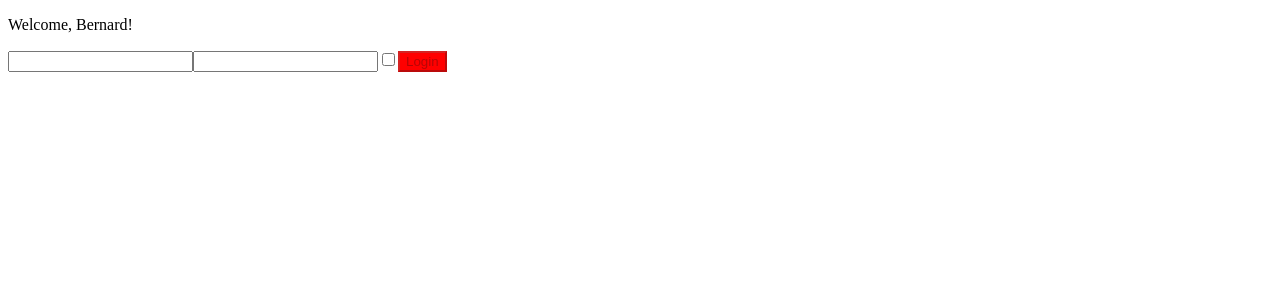
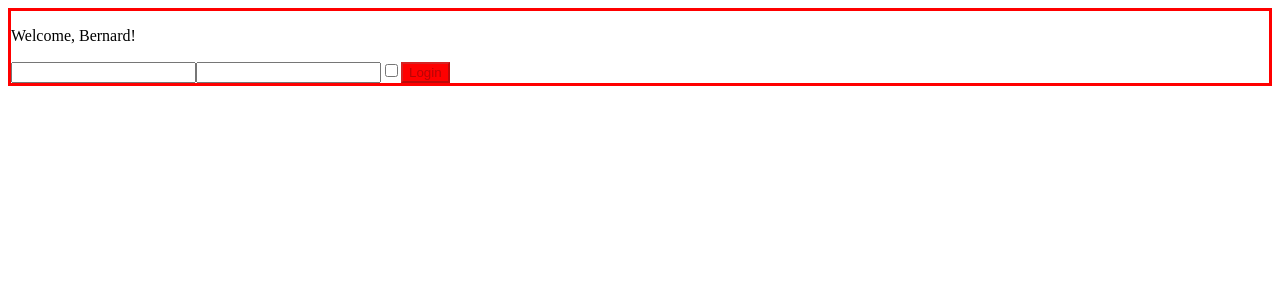
Before and after one commit to hawkydawky/react-exercises, a React (Create React App) app: page / in a window 1280 px wide. Shown: the top 300 px of the page. Built offline with nearby package versions, Linux system fonts and the light colour scheme.

Commit message:
component-composition-01

```diff
--- a/src/App.js
+++ b/src/App.js
@@ -1,14 +1,15 @@
 import React from "react";
 import { Welcome } from "./Welcome";
 import { Login } from "./Login";
+import { Container } from "./Container";
 
 export class App extends React.Component {
     render() {
         return (
-            <div>
+            <Container>
                 <Welcome name="Bernard"/>
                 <Login />
-            </div>
+            </Container>
         )
     }
 }
--- /dev/null
+++ b/src/Container.js
@@ -0,0 +1,15 @@
+import React from "react";
+
+export class Container extends React.Component {
+    render() {
+        const DivStyle ={
+            backgroundColor: "white",
+            border: "3px solid red"
+        }
+        return (
+            <div style={DivStyle}>
+                {this.props.children}
+            </div>
+        )
+    }
+}
```
